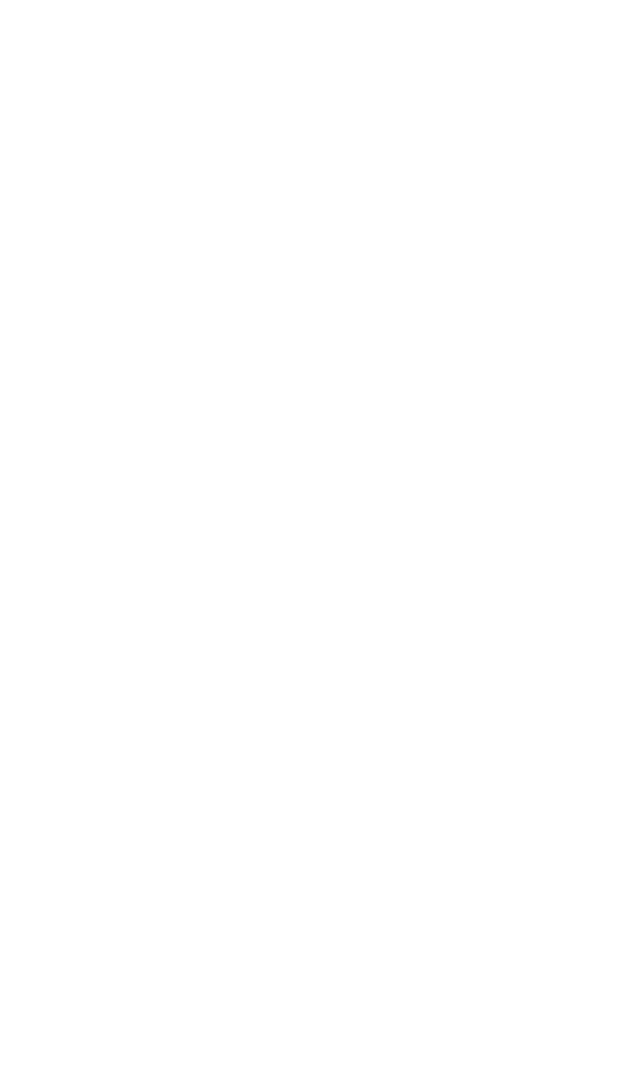
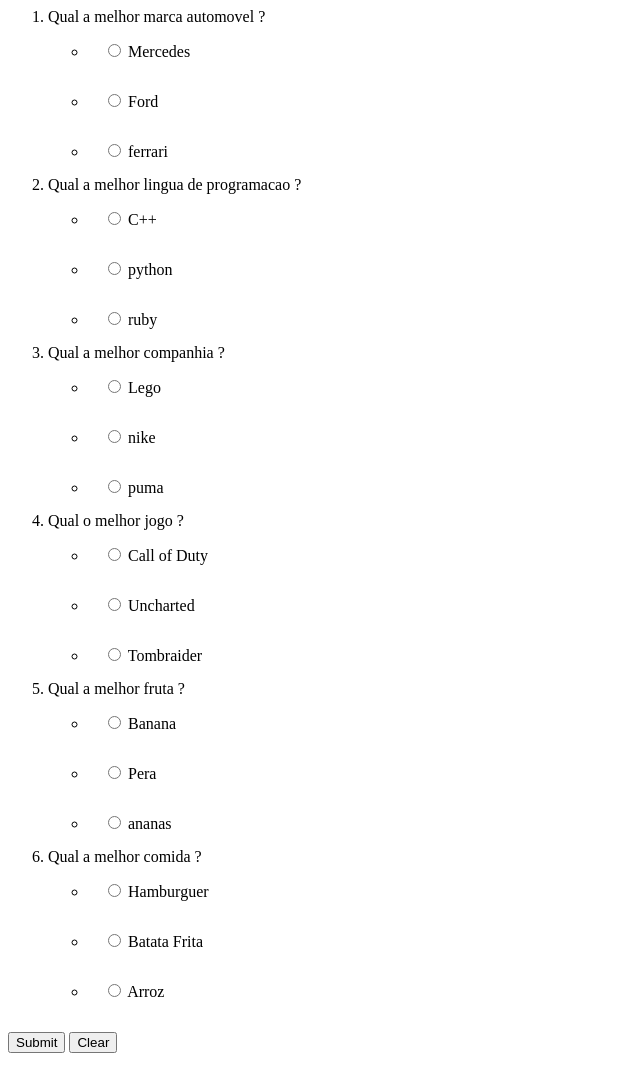
Before and after one commit to Sousa1302/HTML, a plain HTML site: page Javascript/3/index.html in a window 1280 px wide. Shown: the whole page, without its empty margins (0-640 px from the left). Before the commit the page ends 800 px from the top, so only its background shows below. Drawn offline with Linux system fonts and the light colour scheme.

Commit message:
arrays javascript

```diff
--- a/Javascript/3/index.html
+++ b/Javascript/3/index.html
@@ -1,4 +1,123 @@
 <html>
-<head></head>
+<head>
+    <title>Formulario</title>
+    <link rel="stylesheet" href="styles.css">
+    <script type="text/javascript" src="jquery.js"></script>
+    <script type="text/javascript" src="main.js"></script>
+</head>
+<body>
+    <form action="#" method="get" name="questionario">
+        <ol class="questions">
+            <li class="row">
+                <label>Qual a melhor marca automovel ?</label>
+                <ul class="answers">
+                    <li class="col3">
+                        <input type="radio" name="quest1" id="mercedes">
+                        <label for="mercedes">Mercedes</label>
+                    </li>
+                    <li class="col3">
+                        <input type="radio" name="quest1" id="ford">
+                        <label for="ford">Ford</label>
+                    </li>
+                    <li class="col3">
+                        <input type="radio" name="quest1" id="ferrari">
+                        <label for="ferrari">ferrari</label>
+                    </li>
+                </ul>
+            </li>
 
+            <li class="row">
+                <label>Qual a melhor lingua de programacao ?</label>
+                <ul class="answers">
+                    <li class="col3">
+                        <input type="radio" name="quest2" id="c++">
+                        <label for="c++">C++</label>
+                    </li>
+                    <li class="col3">
+                        <input type="radio" name="quest2" id="python">
+                        <label for="python">python</label>
+                    </li>
+                    <li class="col3">
+                        <input type="radio" name="quest2" id="ruby">
+                        <label for="ruby">ruby</label>
+                    </li>
+                </ul>
+            </li>
+
+            <li class="row">
+                <label>Qual a melhor companhia ?</label>
+                <ul class="answers">
+                    <li class="col3">
+                        <input type="radio" name="quest3" id="lego">
+                        <label for="lego">Lego</label>
+                    </li>
+                    <li class="col3">
+                        <input type="radio" name="quest3" id="nike">
+                        <label for="nike">nike</label>
+                    </li>
+                    <li class="col3">
+                        <input type="radio" name="quest3" id="puma">
+                        <label for="puma">puma</label>
+                    </li>
+                </ul>
+            </li>
+
+            <li class="row">
+                <label>Qual o melhor jogo ?</label>
+                <ul class="answers">
+                    <li class="col3">
+                        <input type="radio" name="quest4" id="CallDuty">
+                        <label for="CallDuty">Call of Duty</label>
+                    </li>
+                    <li class="col3">
+                        <input type="radio" name="quest4" id="uncharted">
+                        <label for="uncharted">Uncharted</label>
+                    </li>
+                    <li class="col3">
+                        <input type="radio" name="quest4" id="tombraider">
+                        <label for="tombraider">Tombraider</label>
+                    </li>
+                </ul>
+            </li>
+
+            <li class="row">
+                <label>Qual a melhor fruta ?</label>
+                <ul class="answers">
+                    <li class="col3">
+                        <input type="radio" name="quest5" id="banana">
+                        <label for="banana">Banana</label>
+                    </li>
+                    <li class="col3">
+                        <input type="radio" name="quest5" id="pera">
+                        <label for="pera">Pera</label>
+                    </li>
+                    <li class="col3">
+                        <input type="radio" name="quest5" id="ananas">
+                        <label for="ananas">ananas</label>
+                    </li>
+                </ul>
+            </li>
+
+            <li class="row">
+                <label>Qual a melhor comida ?</label>
+                <ul class="answers">
+                    <li class="col3">
+                        <input type="radio" name="quest6" id="hamburguer">
+                        <label for="hamburguer">Hamburguer</label>
+                    </li>
+                    <li class="col3">
+                        <input type="radio" name="quest6" id="batata">
+                        <label for="batata">Batata Frita</label>
+                    </li>
+                    <li class="col3">
+                        <input type="radio" name="quest6" id="arroz">
+                        <label for="arroz">Arroz</label>
+                    </li>
+                </ul>
+            </li>
+        </ol>
+        <input type="submit" name="submit" value="Submit">
+        <input type="reset" name="clear" value="Clear">
+    </form>
+</body>
 </html>
--- a/Javascript/3/main.js
+++ b/Javascript/3/main.js
@@ -0,0 +1,17 @@
+$(document).ready(function(){
+    $("form").on("submit",function(event){
+        // prevenir que pagina do action seja carregada
+        event.preventDefault();
+
+        // guardar array com respostas selecionadas
+        var checked = $("input:checked");
+        var matrix = {
+            "quest1":"ford",
+            "quest2":"c++",
+            "quest3":"nike",
+            "quest4":"uncharted",
+            "quest5":"banana",
+            "quest6":"arroz"
+        };
+    })
+})
--- a/Javascript/3/styles.css
+++ b/Javascript/3/styles.css
@@ -0,0 +1,3 @@
+.col3 {
+    padding: 15px;
+}
```
